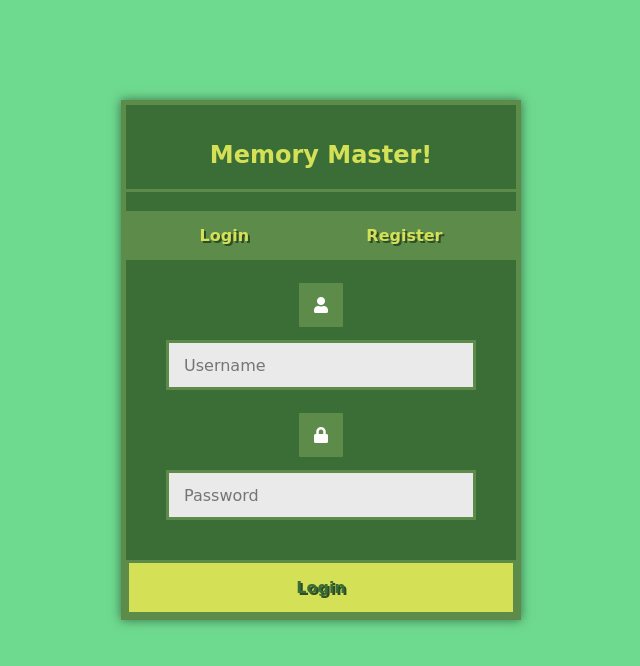
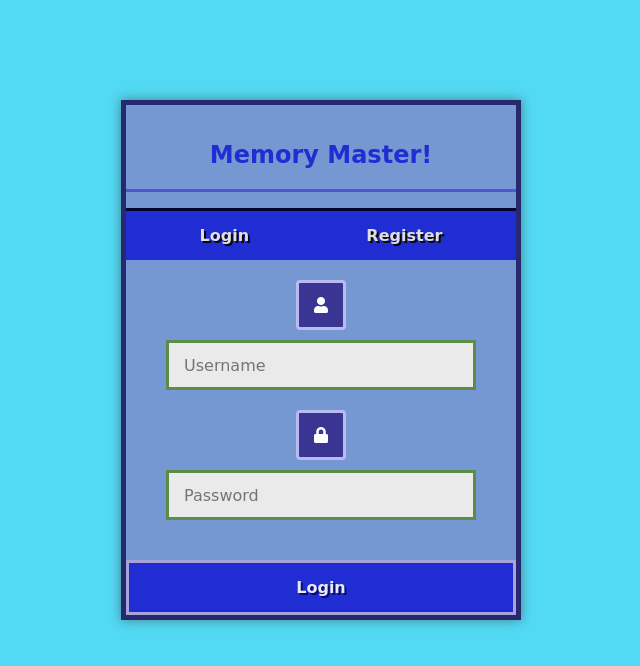
Before and after one commit to sRobinson1209/memory-game-forked, a Flask app: template templates/index.html in a window 1280 px wide. Shown: the top 666 px of the page, without its empty margins (319-959 px from the left). Run offline with Flask 3, Linux system fonts and the light colour scheme; the template is opened without the code that fills it, so the values that code supplies are empty; some web fonts are replaced.

Commit message:
Updating the styling
We are wanting a blue color family so i changed the scheme to be closer to that. I am going to find a new font family also for the font, I just havent yet.

```diff
--- a/static/css/style.css
+++ b/static/css/style.css
@@ -7,56 +7,56 @@
     -moz-osx-font-smoothing: grayscale;
 }
 
-/*@media (max-width: 600px) {
+@media (max-width: 600px) {
     * {
         font-size: 14px;
     }
-} */
+}
 
 body {
-    background-color: #6eda8f; /* A greenish tone, like Minecraft grass */
-    /*background-image: url(C:\Users\sierr\Downloads\memory-game-forked\static\images\background_image.jpg);*/
-    /*    background-image: url("{{ url_for('static', filename='images/background_image.jpg') }} ");*/
+    background-color: #52d9f3; /* A greenish tone, like Minecraft grass */
+    /* background-image: url(C:\Users\sierr\Downloads\memory-game-forked\static\images\background_image.jpg); */
+    /* background-image: url("{{ url_for('static', filename='images/background_image.jpg') }} ");*/
     background-size: cover;
     margin: 0;
-    color: #2e4c27; /* Dark green for text */
+    color: #437e94; /* Dark green for text */
 }
 
 /* Login and New User Styles */
 .login, .New-User {
     width: 400px;
-    background-color: #3b6e37; /* Minecraft dirt block brown */
-    border: 5px solid #5d8c4a; /* Grass block green border */
-    box-shadow: 0 0 10px rgba(0, 0, 0, 0.5);
+    background-color: #7598d2; /* Minecraft dirt block brown */
+    border: 5px solid #272970; /* Grass block green border */
+    box-shadow: 0 0 10px rgb(68 34 34 / 50%);
     margin: 100px auto;
     border-radius: 0; /* Blocky look */
 }
 
 .login h1, .New-User h1 {
     text-align: center;
-    color: #d4e157; /* Yellow-green text for headers */
+    color: #202dd3; /* Yellow-green text for headers */
     font-size: 24px;
     padding: 20px 0;
-    border-bottom: 3px solid #5d8c4a; /* Grass block border */
+    border-bottom: 3px solid #5553d1; /* Grass block border */
 }
 
 .login .links, .New-User .links {
     display: flex;
     justify-content: space-around;
     padding: 15px;
-    background-color: #5d8c4a;
-    border-top: 3px solid #3b6e37;
+    background-color: #202dd3;
+    border-top: 3px solid #02042c;
 }
 
 .login .links a, .New-User .links a {
-    color: #d4e157;
+    color: #dfdee8;
     text-decoration: none;
     font-weight: bold;
-    text-shadow: 2px 2px 0 #2e4c27;
+    text-shadow: 2px 2px 0 #090908;
 }
 
 .login .links a:hover, .New-User .links a:hover {
-    color: #f1ff87; /* Brighter hover */
+    color: #4b4782; /* Brighter hover */
 }
 
 .login form, .New-User form {
@@ -72,10 +72,10 @@ body {
     align-items: center;
     width: 50px;
     height: 50px;
-    background-color: #5d8c4a; /* Blocky green */
+    background-color: #3a3492; /* Blocky green */
     color: #ffffff;
     margin-bottom: 10px;
-    border: 3px solid #3b6e37;
+    border: 3px solid #b8bbf1;
     border-radius: 4px; /* Small rounding */
 }
 
@@ -98,25 +98,25 @@ body {
     width: 100%;
     padding: 15px;
     margin-top: 20px;
-    background-color: #d4e157; /* Minecraft green */
-    border: 3px solid #5d8c4a;
+    background-color: #202dd3; /* Minecraft green */
+    border: 3px solid #a6a4d8;
     cursor: pointer;
     font-weight: bold;
-    color: #3b6e37;
-    text-shadow: 2px 2px 0 #2e4c27;
+    color: #e7eaef;
+    text-shadow: 2px 2px 0 #08097a;
     transition: background-color 0.3s ease;
 }
 
 .login form input[type="submit"]:hover, .New-User form input[type="submit"]:hover {
-    background-color: #f1ff87;
+    background-color: #633ee5;
 }
 
 /* Navigation Bar */
 .navtop {
-    background-color: #3b6e37; /* Brown dirt block */
+    background-color: #202dd3; /* Brown dirt block */
     height: 60px;
     width: 100%;
-    border-bottom: 3px solid #5d8c4a;
+    border-bottom: 3px solid #676297;
 }
 
 .navtop div {
@@ -130,25 +130,25 @@ body {
 
 .navtop div h1 {
     font-size: 24px;
-    color: #d4e157;
+    color: #209dd3;
     margin: 0;
     text-shadow: 2px 2px 0 #2e4c27;
 }
 
 .navtop div a {
-    color: #d4e157;
+    color: #209dd3;
     text-decoration: none;
     font-weight: bold;
 }
 
 .navtop div a:hover {
-    color: #f1ff87;
+    color: #a1a3e7;
 }
 
 /* Buttons for Game Modes */
 .number-game-btn, .rhythm-game-btn {
-    background-color: #5d8c4a;
-    color: #ffffff;
+    background-color: #537d42;
+    color: #b52525;
     border: 3px solid #3b6e37;
     padding: 15px 25px;
     font-family: 'Press Start 2P', cursive;
@@ -160,7 +160,7 @@ body {
 }
 
 .number-game-btn:hover, .rhythm-game-btn:hover {
-    background-color: #f1ff87;
+    background-color: #859032;
     color: #3b6e37;
 }
 
@@ -169,7 +169,7 @@ body {
     width: 1000px;
     margin: 20px auto;
     background-color: rgba(255, 255, 255, 0.8); /* Semi-transparent white */
-    border: 3px solid #5d8c4a;
+    border: 3px solid #657aa2;
     padding: 20px;
     box-shadow: 0 0 10px rgba(0, 0, 0, 0.5);
 }
@@ -178,7 +178,7 @@ body {
     color: #3a7ca5;
     text-shadow: 2px 2px 0 #2e4c27;
     font-size: 22px;
-    border-bottom: 3px solid #5d8c4a;
+    border-bottom: 3px solid #5e5a83;
     padding-bottom: 10px;
 }
 /* cyrillic-ext */
```
